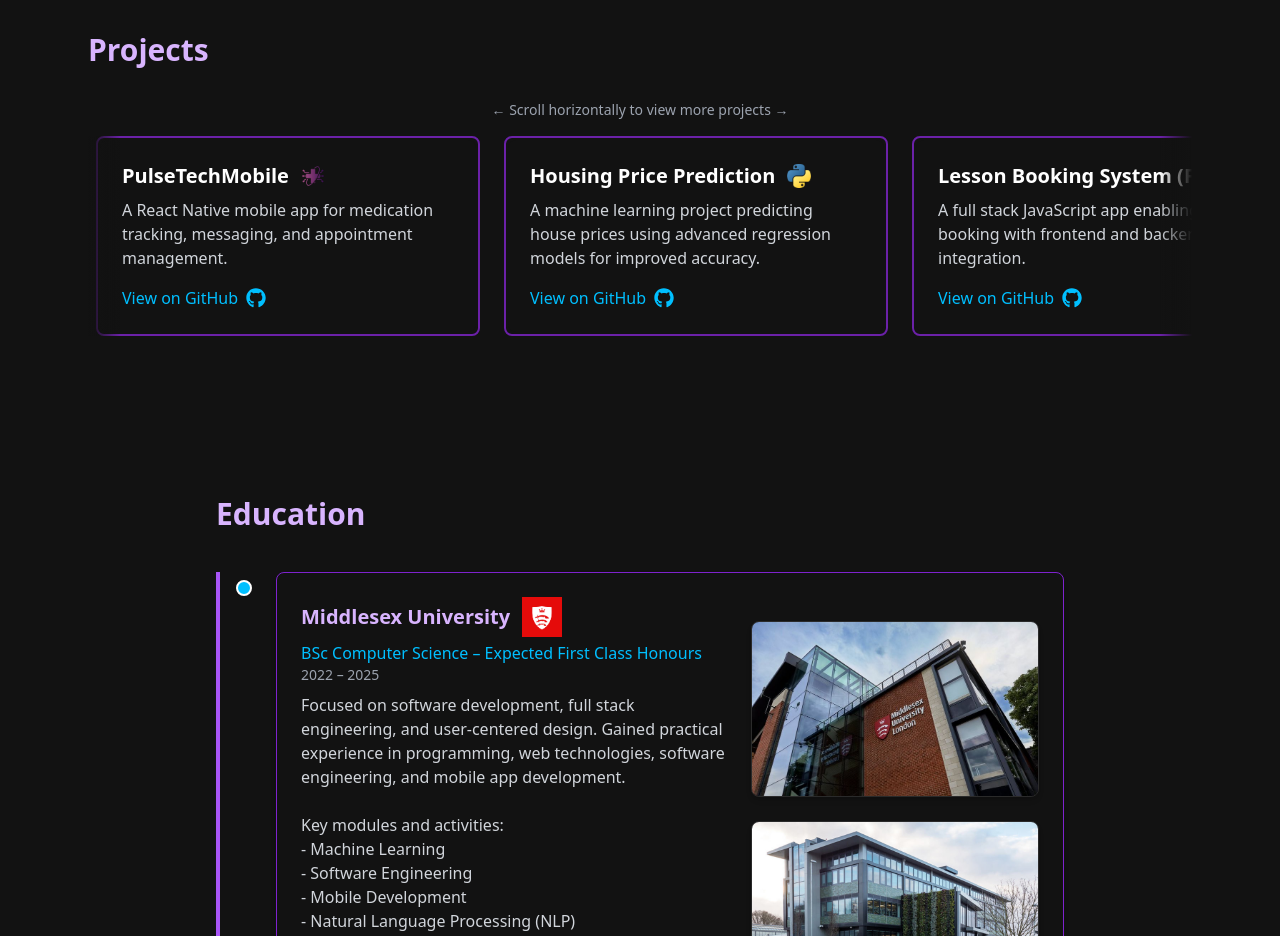
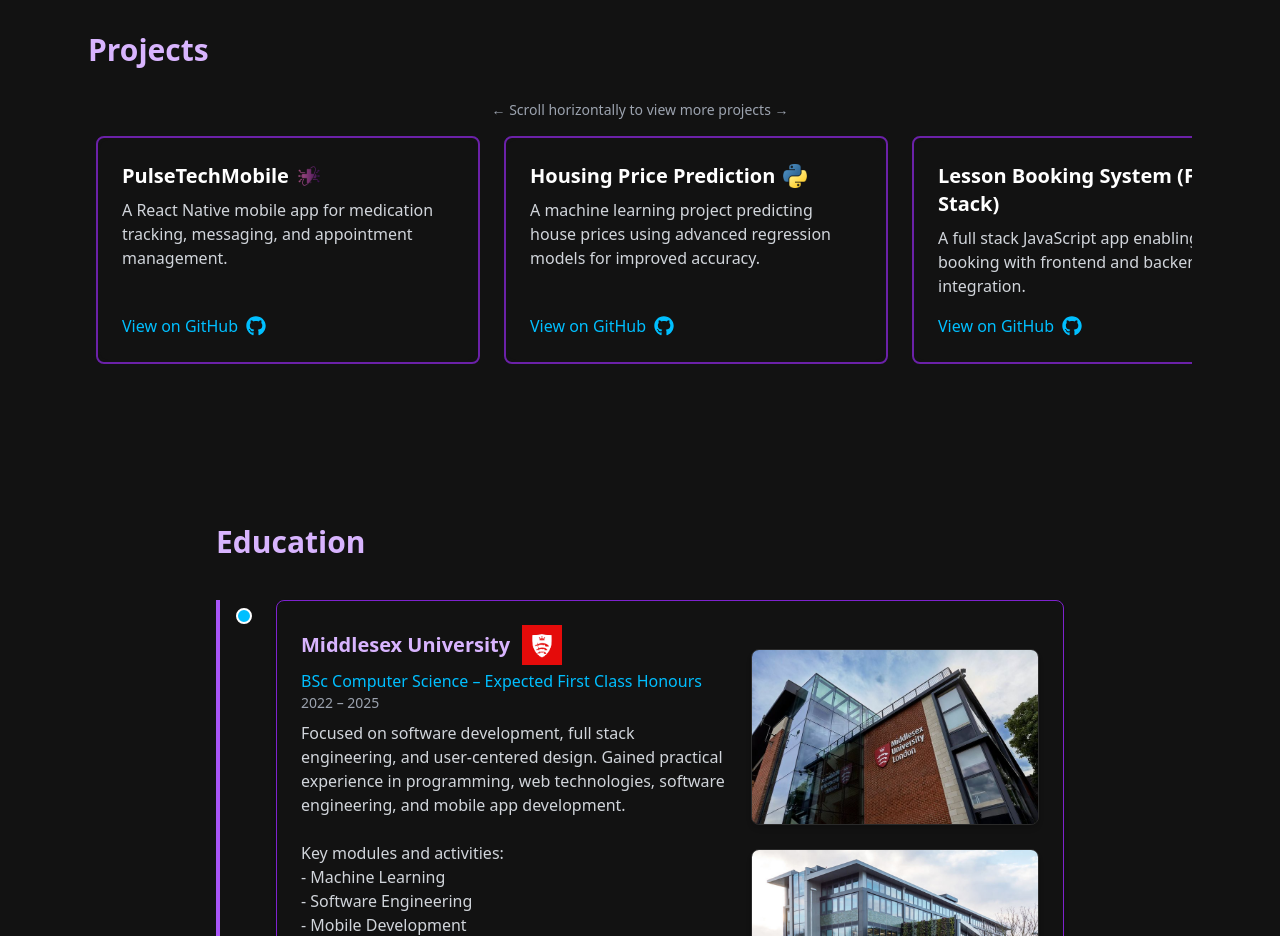
Before and after one commit to FabianC1/PortfolioWebsite, a React (Vite) app: page / in a window 1280 px wide. Shown: the part 1360-2296 px from the top of the page. Built offline with nearby package versions, Linux system fonts and the light colour scheme.

Commit message:
Updated project card style more

```diff
--- a/src/App.tsx
+++ b/src/App.tsx
@@ -217,32 +217,40 @@
       {/* Scroll container with gradient edges */}
       <div className="relative">
         {/* Left gradient */}
-        <div className="absolute left-0 top-0 h-full w-8 bg-gradient-to-r from-charcoalBlack to-transparent pointer-events-none z-10" />
+        <div className="absolute left-0 top-0 h-full w-8 bg-gradient-to-r  pointer-events-none z-10" />
         {/* Right gradient */}
-        <div className="absolute right-0 top-0 h-full w-8 bg-gradient-to-l from-charcoalBlack to-transparent pointer-events-none z-10" />
+        <div className="absolute right-0 top-0 h-full w-8 bg-gradient-to-l pointer-events-none z-10" />
 
         <div
           ref={scrollRef}
-          className="relative w-full max-w-full flex space-x-6 overflow-x-auto snap-x snap-proximity px-2 whitespace-nowrap scrollbar-hide touch-pan-x"
+          className="relative w-full max-w-full flex space-x-6 overflow-x-auto snap-x snap-proximity px-2 scrollbar-hide touch-pan-x"
+
           style={{ scrollBehavior: 'auto', overflowY: 'hidden' }}
         >
           {projects.map(({ title, description, url, icon }, index) => (
-            <div key={index} className="project-card snap-center shrink-0 w-96">
-              <div className="project-card-content p-6 rounded-lg shadow-lg bg-darkPurple flex flex-col h-auto max-h-[400px]">
-                <h3 className="text-xl font-semibold mb-2 text-white cursor-default flex items-center gap-3">
-                  <span>{title}</span>
+            <div key={index} className="project-card snap-center shrink-0 w-[calc(100vw-3rem)] sm:w-96">
+
+              <div className="project-card-content p-6 rounded-lg shadow-lg bg-darkPurple flex flex-col justify-between h-full">
+
+                <div className="flex-1">
+                  <h3 className="text-xl font-semibold mb-2 text-white cursor-default">
+                    <span className="inline-flex items-center gap-2 break-words">
+                      {title}
                       {icon && (
                         <img
                           src={icon}
                           alt={`${title} icon`}
-                      className="w-6 h-6 object-contain"
+                          className="w-6 h-6 object-contain inline-block"
                           loading="lazy"
                         />
                       )}
+                    </span>
                   </h3>
                   <p className="text-gray-300 mb-4 cursor-default" style={{ whiteSpace: 'normal' }}>
                     {description}
                   </p>
+                </div>
+
                 <div className="mt-auto">
                   <a
                     href={url}
```
Lines whose indentation alone changed are shown as unchanged.
